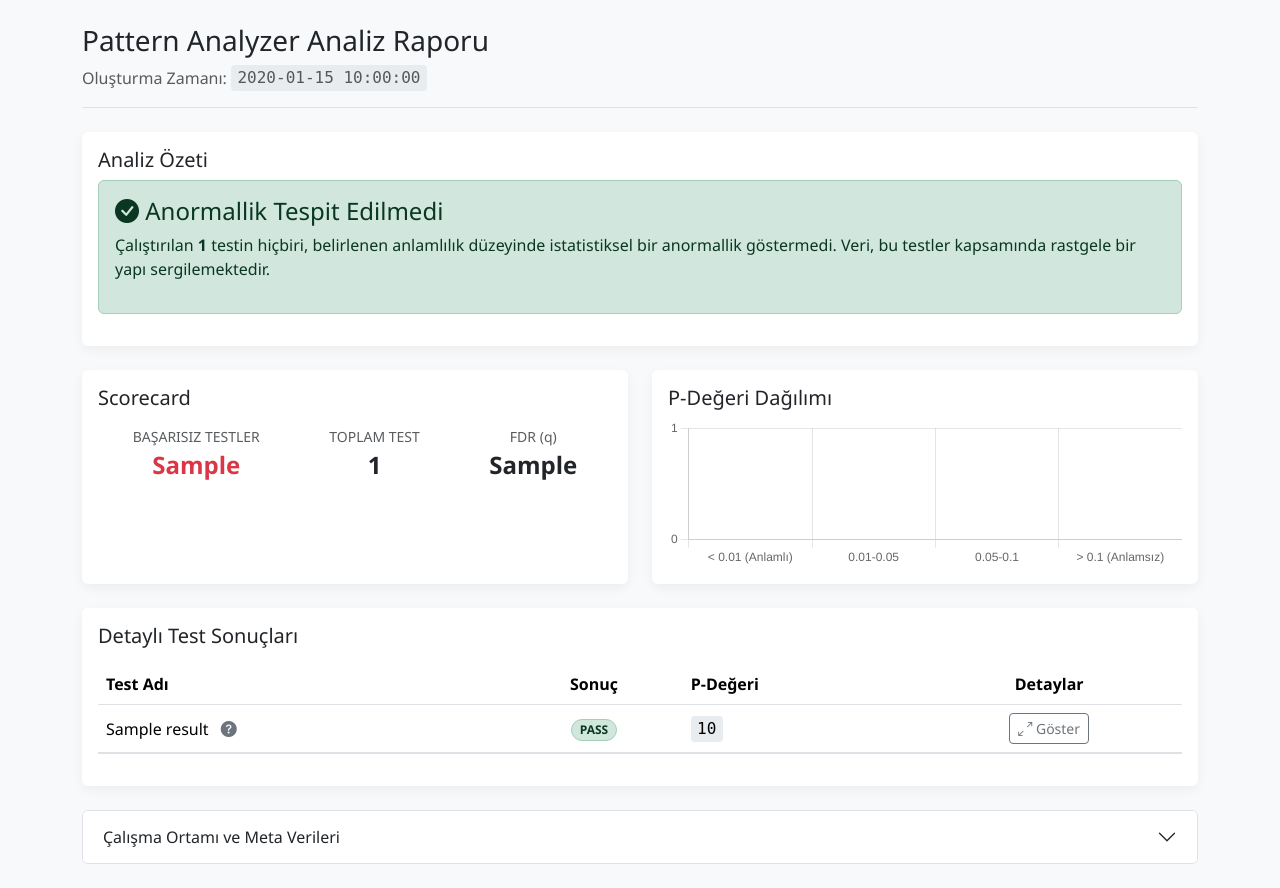
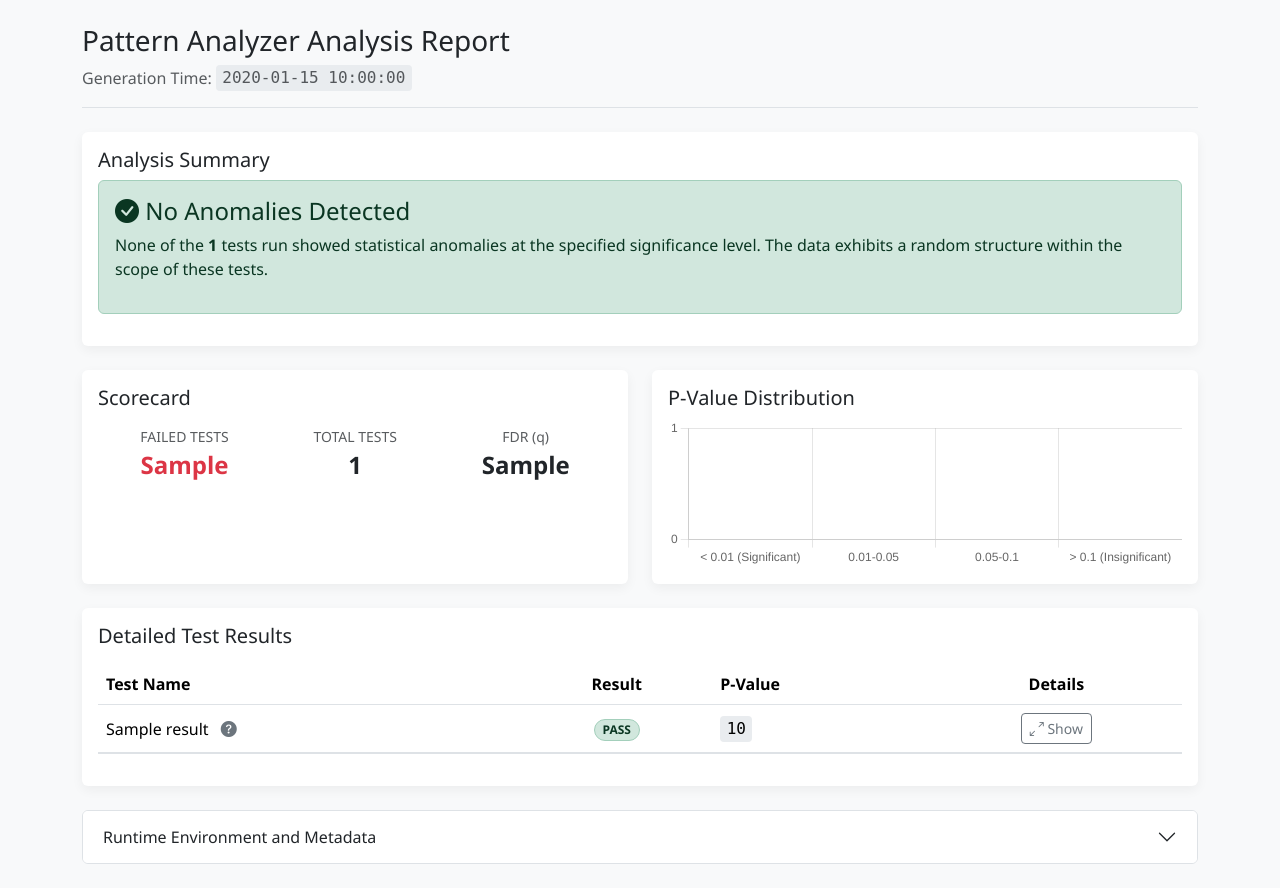
Before and after one commit to EdgeTypE/pattern-analyzer, a Python web app: template templates/report_template.html in a window 1280 px wide. Run offline with Jinja, Linux system fonts and the light colour scheme; the template is opened without the code that fills it: most values are stand-ins (such as "Sample title", 1, 10 or a date in 2020); some libraries are stand-ins or nearby versions.

Commit message:
Translate UI and report template to English
Converted all user-facing text in patternanalyzer/tui.py and templates/report_template.html from Turkish to English for improved accessibility. Updated .gitignore to include crypto_report.html and crypto_report.json.

```diff
--- a/templates/report_template.html
+++ b/templates/report_template.html
@@ -1,11 +1,11 @@
 <!doctype html>
-<html lang="tr">
+<html lang="en">
 <head>
   <meta charset="utf-8">
   <meta name="viewport" content="width=device-width,initial-scale=1">
-  <title>Pattern Analyzer Analiz Raporu</title>
+  <title>Pattern Analyzer Analysis Report</title>
 
-  <!-- Bootstrap 5 ve Simgeler -->
+  <!-- Bootstrap 5 and Icons -->
   <link href="https://cdn.jsdelivr.net/npm/bootstrap@5.3.2/dist/css/bootstrap.min.css" rel="stylesheet">
   <link rel="stylesheet" href="https://cdn.jsdelivr.net/npm/bootstrap-icons@1.11.3/font/bootstrap-icons.min.css">
 
@@ -26,31 +26,31 @@
 <body>
   <div class="container py-4">
     <header class="pb-3 mb-4 border-bottom">
-      <h1 class="h3">Pattern Analyzer Analiz Raporu</h1>
-      <p class="text-muted mb-0">Oluşturma Zamanı: <span class="small-mono">{{ meta.get("generated_at", "N/A") }}</span></p>
+      <h1 class="h3">Pattern Analyzer Analysis Report</h1>
+      <p class="text-muted mb-0">Generation Time: <span class="small-mono">{{ meta.get("generated_at", "N/A") }}</span></p>
     </header>
 
     <section id="analysis-summary" class="card p-3 mb-4">
-        <h5 class="card-title">Analiz Özeti</h5>
+        <h5 class="card-title">Analysis Summary</h5>
         {% set failed_count = scorecard.get("failed_tests", 0) %}
         {% if failed_count > 0 %}
             <div class="alert alert-warning" role="alert">
-                <h4 class="alert-heading"><i class="bi bi-exclamation-triangle-fill"></i> Potansiyel Anormallikler Tespit Edildi!</h4>
-                <p>Toplam <strong>{{ scorecard.get("total_tests", 0) }}</strong> testten <strong>{{ failed_count }}</strong> tanesi istatistiksel olarak anlamlı sapmalar gösterdi (FDR q={{ scorecard.get("fdr_q") }}). Bu durum, incelenen verinin tamamen rastgele olmayabileceğine işaret ediyor.</p>
+                <h4 class="alert-heading"><i class="bi bi-exclamation-triangle-fill"></i> Potential Anomalies Detected!</h4>
+                <p>Out of a total of <strong>{{ scorecard.get("total_tests", 0) }}</strong> tests, <strong>{{ failed_count }}</strong> showed statistically significant deviations (FDR q={{ scorecard.get("fdr_q") }}). This suggests that the analyzed data may not be entirely random.</p>
                 <hr>
-                <p class="mb-1"><strong>Başarısız Olan Testler:</strong></p>
+                <p class="mb-1"><strong>Failed Tests:</strong></p>
                 <ul>
                     {% for result in results %}
                         {% if result.fdr_rejected %}
-                            <li><strong>{{ result.test_name }}</strong>: Bu testin başarısız olması, genellikle verideki belirli bir yapıya işaret eder. Detaylı bilgi için tablodaki <i class="bi bi-question-circle-fill help-icon" data-plugin-key="{{ result.test_name }}"></i> ikonuna tıklayın.</li>
+                            <li><strong>{{ result.test_name }}</strong>: Failure in this test usually indicates a specific pattern in the data. For detailed information, click the <i class="bi bi-question-circle-fill help-icon" data-plugin-key="{{ result.test_name }}"></i> icon in the table.</li>
                         {% endif %}
                     {% endfor %}
                 </ul>
             </div>
         {% else %}
             <div class="alert alert-success" role="alert">
-                <h4 class="alert-heading"><i class="bi bi-check-circle-fill"></i> Anormallik Tespit Edilmedi</h4>
-                <p>Çalıştırılan <strong>{{ scorecard.get("total_tests", 0) }}</strong> testin hiçbiri, belirlenen anlamlılık düzeyinde istatistiksel bir anormallik göstermedi. Veri, bu testler kapsamında rastgele bir yapı sergilemektedir.</p>
+                <h4 class="alert-heading"><i class="bi bi-check-circle-fill"></i> No Anomalies Detected</h4>
+                <p>None of the <strong>{{ scorecard.get("total_tests", 0) }}</strong> tests run showed statistical anomalies at the specified significance level. The data exhibits a random structure within the scope of these tests.</p>
             </div>
         {% endif %}
     </section>
@@ -61,11 +61,11 @@
           <h5 class="card-title">Scorecard</h5>
           <div class="d-flex align-items-center justify-content-around flex-wrap text-center">
             <div class="p-2">
-              <div class="text-muted small">BAŞARISIZ TESTLER</div>
+              <div class="text-muted small">FAILED TESTS</div>
               <div class="score-metric text-danger">{{ scorecard.get("failed_tests", 0) }}</div>
             </div>
             <div class="p-2">
-              <div class="text-muted small">TOPLAM TEST</div>
+              <div class="text-muted small">TOTAL TESTS</div>
               <div class="score-metric">{{ scorecard.get("total_tests", 0) }}</div>
             </div>
             <div class="p-2">
@@ -77,22 +77,22 @@
       </div>
       <div class="col-12 col-lg-6">
         <div class="card p-3 h-100">
-          <h5 class="card-title">P-Değeri Dağılımı</h5>
+          <h5 class="card-title">P-Value Distribution</h5>
           <div style="height: 150px;"><canvas id="pvalChart"></canvas></div>
         </div>
       </div>
     </section>
 
     <section class="card p-3 mb-4">
-      <h5 class="card-title mb-3">Detaylı Test Sonuçları</h5>
+      <h5 class="card-title mb-3">Detailed Test Results</h5>
       <div class="table-responsive">
         <table id="resultsTable" class="table table-hover align-middle">
           <thead>
             <tr>
-              <th>Test Adı</th>
-              <th class="text-center">Sonuç</th>
-              <th>P-Değeri</th>
-              <th class="text-center">Detaylar</th>
+              <th>Test Name</th>
+              <th class="text-center">Result</th>
+              <th>P-Value</th>
+              <th class="text-center">Details</th>
             </tr>
           </thead>
           <tbody>
@@ -103,7 +103,7 @@
                 <i class="bi bi-question-circle-fill ms-2 help-icon"
                    data-plugin-key="{{ result.test_name }}"
                    data-bs-target="#details-{{ loop.index }}"
-                   title="Bu testin ne anlama geldiğini öğren"></i>
+                   title="Learn what this test means"></i>
               </td>
               <td class="text-center">
                 {% if result.status != 'completed' %}
@@ -117,7 +117,7 @@
               <td><span class="small-mono">{{ "%.4g" % result.p_value if result.p_value is not none else "N/A" }}</span></td>
               <td class="text-center">
                 <button class="btn btn-sm btn-outline-secondary" data-bs-toggle="collapse" data-bs-target="#details-{{ loop.index }}">
-                  <i class="bi bi-arrows-angle-expand"></i> Göster
+                  <i class="bi bi-arrows-angle-expand"></i> Show
                 </button>
               </td>
             </tr>
@@ -128,12 +128,12 @@
                     <div class="description-area mb-3 p-3 bg-white rounded border"></div>
                     <div class="row">
                         <div class="col-12 col-md-7">
-                            <h6>Metrikler</h6>
+                            <h6>Metrics</h6>
                             <pre class="small bg-white p-2 rounded border" style="max-height: 300px;">{{ result._lite_metrics | tojson(indent=2) }}</pre>
                         </div>
                         <div class="col-12 col-md-5">
                             {% if result.visuals %}
-                                <h6 class="mt-3 mt-md-0">Görsel</h6>
+                                <h6 class="mt-3 mt-md-0">Visual</h6>
                                 {% for vname, v in result.visuals.items() %}
                                     {% if v.data_base64 %}
                                         <img class="img-fluid rounded border" alt="{{ vname }}" src="data:{{ v.mime }};base64,{{ v.data_base64 }}" />
@@ -154,12 +154,12 @@
       </div>
     </section>
 
-    <!-- Meta Bilgileri (Açılır-kapanır) -->
+    <!-- Metadata (Collapsible) -->
     <div class="accordion" id="metaAccordion">
         <div class="accordion-item">
           <h2 class="accordion-header">
             <button class="accordion-button collapsed" type="button" data-bs-toggle="collapse" data-bs-target="#collapseMeta">
-              Çalışma Ortamı ve Meta Verileri
+              Runtime Environment and Metadata
             </button>
           </h2>
           <div id="collapseMeta" class="accordion-collapse collapse">
@@ -180,7 +180,7 @@
     </div>
   </div>
 
-  <!-- Script'ler -->
+  <!-- Scripts -->
   <script src="https://code.jquery.com/jquery-3.7.1.min.js"></script>
   <script src="https://cdn.jsdelivr.net/npm/bootstrap@5.3.2/dist/js/bootstrap.bundle.min.js"></script>
   <script src="https://cdn.jsdelivr.net/npm/chart.js@4.3.0/dist/chart.umd.min.js"></script>
@@ -200,13 +200,13 @@
           if (!detailsDiv) return;
 
           const descriptionArea = detailsDiv.querySelector('.description-area');
-          const d = descriptions[key] || { title: key, short: 'Bu test için bir açıklama bulunamadı.', long: '', remediation: '' };
+          const d = descriptions[key] || { title: key, short: 'No description found for this test.', long: '', remediation: '' };
 
           descriptionArea.innerHTML = `
             <h5 class="mb-2">${d.title}</h5>
-            <p class="mb-2"><strong>Ne Anlama Gelir?</strong> ${d.short}</p>
+            <p class="mb-2"><strong>What Does It Mean?</strong> ${d.short}</p>
             <p class="small text-muted">${d.long || ''}</p>
-            ${d.remediation ? `<p class="small"><strong>Öneri:</strong> ${d.remediation}</p>` : ''}
+            ${d.remediation ? `<p class="small"><strong>Suggestion:</strong> ${d.remediation}</p>` : ''}
           `;
 
           // Show the collapse area
@@ -220,9 +220,9 @@
       new Chart(pvalCtx, {
         type: 'bar',
         data: {
-          labels: ['< 0.01 (Anlamlı)', '0.01-0.05', '0.05-0.1', '> 0.1 (Anlamsız)'],
+          labels: ['< 0.01 (Significant)', '0.01-0.05', '0.05-0.1', '> 0.1 (Insignificant)'],
           datasets: [{
-            label: 'P-Değeri Sayısı',
+            label: 'P-Value Count',
             data: pHistData,
             backgroundColor: ['#d9534f', '#f0ad4e', '#5bc0de', '#5cb85c'],
           }]
```
Also changed, not shown: patternanalyzer/tui.py (+51 -51 lines), 1 other file.
